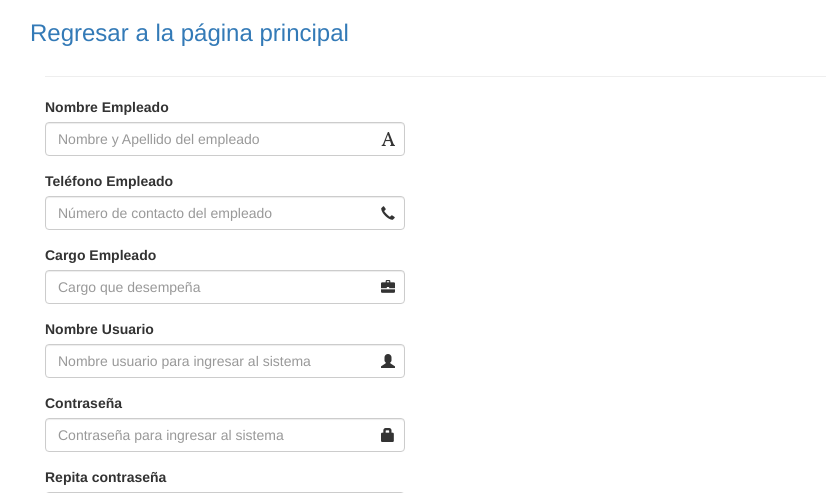
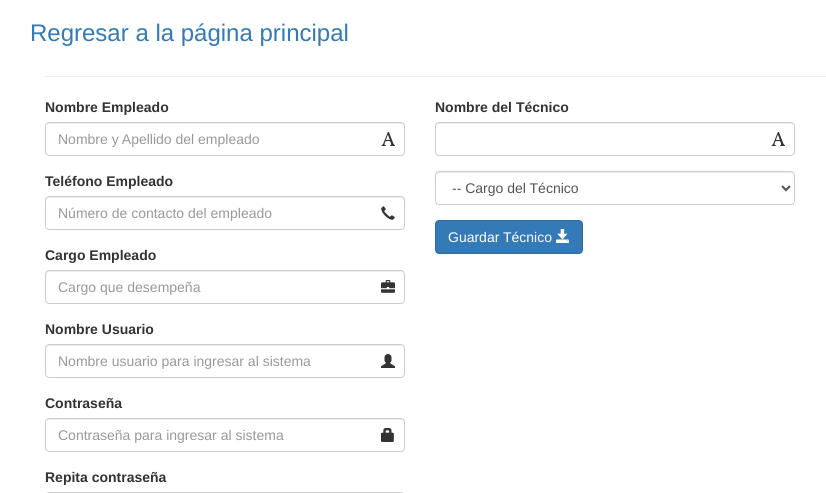
Before and after one commit to cddm-gh/SistemaMatilcell, a PHP site: page /administracion.php in a window 1280 px wide. Shown: the top 493 px of the page, without its empty margins (25-851 px from the left). Run offline with PHP 8.4, Linux system fonts and the light colour scheme; the visitor is signed in with stand-in values (Sample User, id 1); some libraries are stand-ins or nearby versions.

Commit message:
Agregado formulario para crear tecnicos

```diff
--- a/administracion.php
+++ b/administracion.php
@@ -39,6 +39,32 @@ if(isset($_POST['guardar'])){
         }catch(PDOException $e){
             $errores .= "Ocurrió un error al guardar el empleado - " . $e->getMessage();
         }
+    }
+}
+
+if(isset($_POST['guardartec'])){
+    $nombretec = $_POST['nombretec'];
+    $cargotemp = $_POST['cargostecnicos'];
+    $cargo = "";
+
+    if($cargotemp == "tecrep")
+        $cargo = "Técnico de Reparación";
+
+    if($cargotemp == "tecsoft")
+        $cargo = "Técnico de Software";
+
+
+    require_once dirname(__FILE__).'/db/connect.php';
+
+    $conexion->setAttribute(PDO::ATTR_ERRMODE, PDO::ERRMODE_EXCEPTION);
+    try{
+        $statement = $conexion->prepare("INSERT INTO tecnicos VALUES (0,:nombre,:cargo)");
+        $resultado = $statement->execute(array(
+            ':nombre' => $nombretec,
+            ':cargo' => $cargo
+        ));
+    }catch(PDOException $e){
+            $errores .= "Ocurrió un error al guardar el empleado - " . $e->getMessage();
     }
 }
 
@@ -123,6 +149,26 @@ if(isset($_POST['guardar'])){
                     </div>
                 </div>
             </form>
+
+            <form action="<?php echo htmlspecialchars($_SERVER['PHP_SELF']); ?>" method="POST">
+                <div class="col-md-4">
+                    <div class="form-group has-feedback">
+                        <label for="nombretec">Nombre del Técnico</label>
+                        <input type="text" class="form-control" name="nombretec" id="nombretec" maxlength="30" required="true">
+                        <i class="glyphicon glyphicon-font form-control-feedback"></i>
+                    </div>
+                    <div class="form-group has-feedback">
+                        <select name="cargostecnicos" class="form-control" id="cargostecnicos">
+							<option value="nada" selected="true" disabled="true">-- Cargo del Técnico</option>
+							<option value="tecrep">Técnico de Reparación</option>
+							<option value="tecsoft">Técnico de Software</option>
+						</select>
+                    </div>
+                    <button type="submit" id="guardar" name="guardartec" class="btn btn-primary">Guardar Técnico
+                        <span class="glyphicon glyphicon-save"></span>
+                    </button>
+                </div>
+            </form>
         </div>
         <hr>
 
```
